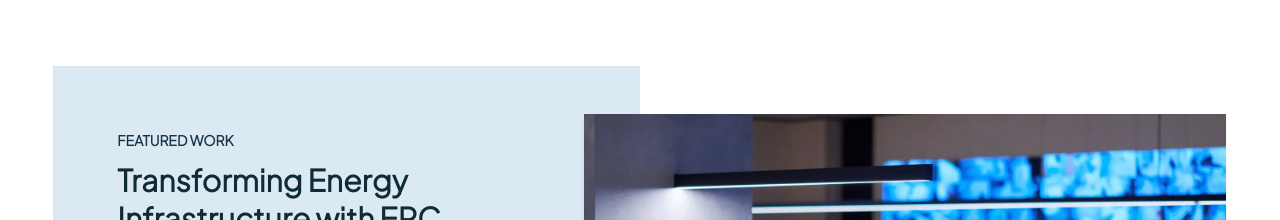
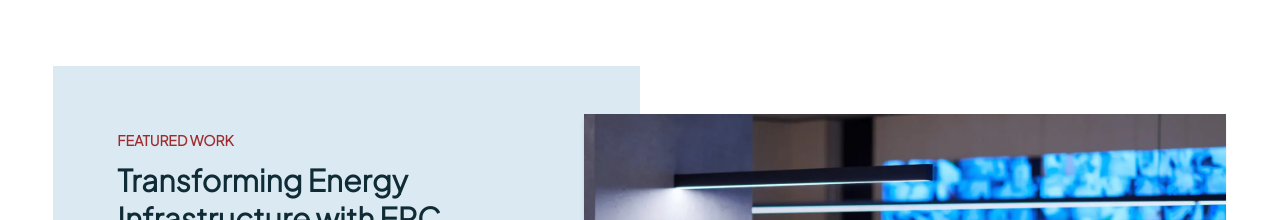
Before and after one commit to emmasam1/Veekites_client, a React (Vite) app: page / in a window 1280 px wide. Shown: the part 880-1100 px from the top of the page. Built offline with nearby package versions, Linux system fonts and the light colour scheme.

Commit message:
added a new video

```diff
--- a/src/components/home/ProjectCarousel.jsx
+++ b/src/components/home/ProjectCarousel.jsx
@@ -1,5 +1,3 @@
-
-
 import React, { useRef, useState, useEffect } from "react";
 import Slider from "react-slick";
 import { Link } from "react-router";
@@ -97,7 +95,7 @@ const ProjectCarousel = ({ autoplaySpeed = 5000 }) => {
             <div className="grid grid-cols-1 md:grid-cols-2 relative overflow-visible ">
               {/* Left content */}
               <div className="relative bg-[#dbe9f2] md:h-[560px] p-10 md:p-16 z-10">
-                <p className="text-sm font-semibold text-[#173447] mb-3">
+                <p className="text-sm font-semibold text-[#A02B2D] mb-3">
                   FEATURED WORK
                 </p>
 
```
